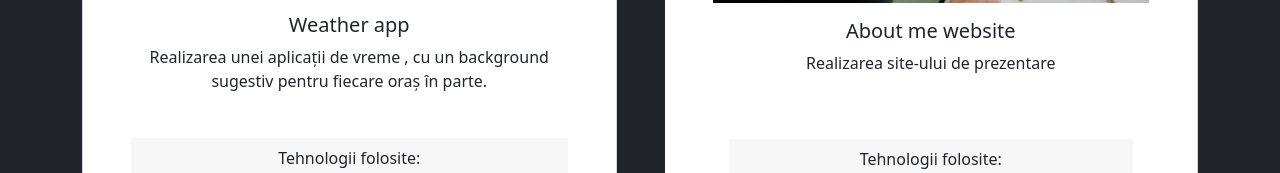
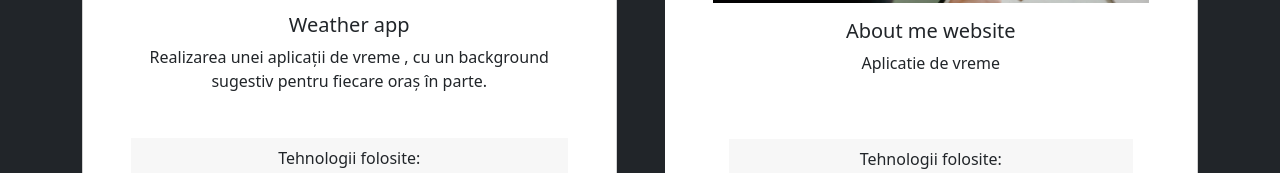
Before and after one commit to danielaban/danielaban.github.io, a plain HTML site: page index.html in a window 1280 px wide. Shown: the part 2379-2552 px from the top of the page. Drawn offline with nearby package versions, Linux system fonts and the light colour scheme.

Commit message:
denumire aplicatie

```diff
--- a/index.html
+++ b/index.html
@@ -174,7 +174,7 @@
                                 <img src="images/appimg2.jpg" class="card-img-top" alt="app-image1">
                                 <div class="card-body">
                                   <h5 class="card-title">About me website</h5>
-                                  <p class="card-text">Realizarea site-ului de prezentare <br><br><br></p>
+                                  <p class="card-text">Aplicatie de vreme <br><br><br></p>
                                   <div class="card-header">
                                     Tehnologii folosite:
                                   </div>
```
